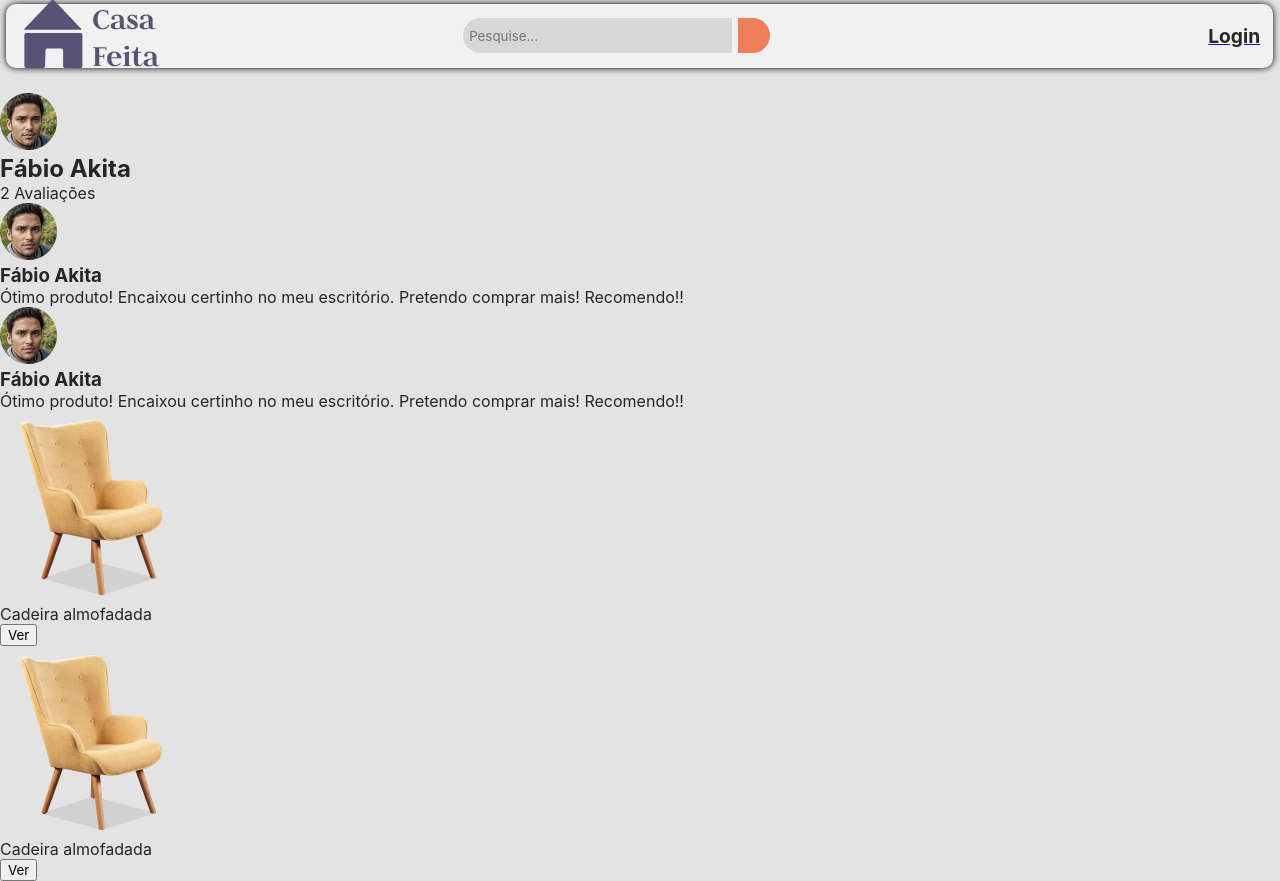
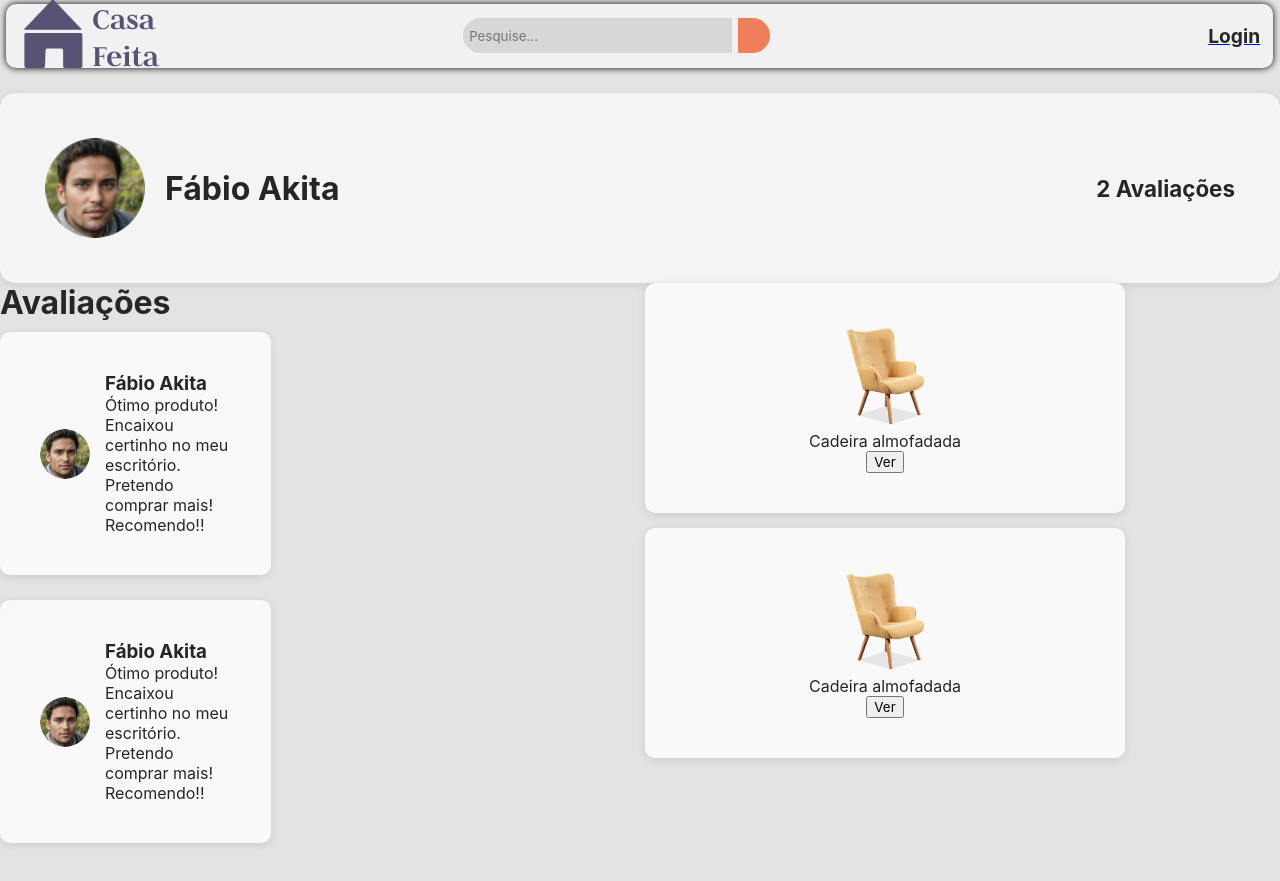
Before and after one commit to JSkahl/casa-feita-frontend, a Vue app: page /profile in a window 1280 px wide. After the commit the page ends 858 px from the top, so only its background shows below. Built offline with nearby package versions, Linux system fonts and the light colour scheme; no server answers; some icons are missing.

Commit message:
feat(profile): ajusta layout de reviews

```diff
--- a/src/components/profile/desktop/ProfileViewDesktop.vue
+++ b/src/components/profile/desktop/ProfileViewDesktop.vue
@@ -8,19 +8,67 @@ const props = defineProps({
   },
 });
 </script>
-
 <template>
-  <div class="profile-container">
-    <img :src="props.foto" alt="Foto de profile" class="foto-profile" />
-    <div class="profile-info">
-      <h2>Fábio Akita</h2>
-      <p>2 Avaliações</p>
+  <div class="container">
+    <div class="profile">
+      <div class="header">
+        <img :src="props.foto" alt="Foto de perfil" class="foto-profile" />
+        <div class="info">
+          <h2>Fábio Akita</h2>
+          <h3>2 Avaliações</h3>
+        </div>
+      </div>
     </div>
   </div>
 </template>
 
 <style scoped>
+.container {
+  display: flex;
+  justify-content: center;
+  align-items: center;
+}
 
+.profile {
+  display: flex;
+  align-items: center;
+  background-color: #f4f4f4;
+  padding: 45px;
+  border-radius: 15px;
+  box-shadow: 0 2px 10px rgba(0, 0, 0, 0.1);
+  width: 100%;
+  max-width: 1200px;
+}
 
+.header {
+  display: flex;
+  align-items: center;
+  width: 100%;
+}
 
+.foto-profile {
+  border-radius: 50%;
+  width: 100px;
+  height: 100px;
+  margin-right: 20px;
+}
+
+.info {
+  display: flex;
+  flex-direction: row;
+  justify-content: space-between;
+  align-items: center;
+  width: 100%;
+}
+
+.info h2 {
+  margin: 0;
+  font-size: 2.0rem;
+  font-weight: bold;
+}
+
+.info h3 {
+  margin: 0;
+  font-size: 1.4rem;
+}
 </style>
--- a/src/components/profile/desktop/ReviewDesktop.vue
+++ b/src/components/profile/desktop/ReviewDesktop.vue
@@ -11,6 +11,7 @@ const props = defineProps({
 
 <template>
     <div class="review-card">
+    <h1>Avaliações</h1>
       <div class="review-info">
         <img :src="props.foto" alt="Foto de profile" class="foto-profile" />
         <div>
@@ -27,3 +28,24 @@ const props = defineProps({
       </div>
     </div>
   </template>
+
+<style scoped>
+
+.review-info {
+  display: flex;
+  align-items: center;
+  background-color: #f9f9f9;
+  padding: 40px;
+  width: 30%;
+  border-radius: 10px;
+  box-shadow: 0 2px 10px rgba(0, 0, 0, 0.1);
+  margin-bottom: 15px;
+}
+
+.foto-profile {
+  border-radius: 50%;
+  width: 50px;
+  height: 50px;
+  margin-right: 15px;
+}
+</style>
--- a/src/components/profile/desktop/ReviewProductDesktop.vue
+++ b/src/components/profile/desktop/ReviewProductDesktop.vue
@@ -10,6 +10,7 @@ const props = defineProps({
 </script>
 
 <template>
+    <div class="review-products-container">
       <div class="review-product">
         <img :src="props.foto" alt="Foto da cadeira" class="foto-cadeira" />
         <p>Cadeira almofadada</p>
@@ -20,10 +21,28 @@ const props = defineProps({
         <p>Cadeira almofadada</p>
         <button>Ver</button>
       </div>
+    </div>
   </template>
 
   <style scoped>
+  .review-products-container {
+    display: flex; /* Torna o container flexível */
+    flex-direction: column; /* Alinha os itens em uma coluna */
+  }
 
+  .review-product {
+    background-color: #f9f9f9;
+    padding: 40px;
+    width: 100%; /* Define a largura como 100% para ocupar todo o espaço disponível */
+    max-width: 400px; /* Define uma largura máxima se desejado */
+    border-radius: 10px;
+    box-shadow: 0 2px 10px rgba(0, 0, 0, 0.1);
+    margin-bottom: 15px;
+    text-align: center;
+  }
 
-
+  .foto-cadeira {
+    width: 100px;
+    height: auto;
+  }
   </style>
--- a/src/views/profile/ProfileView.vue
+++ b/src/views/profile/ProfileView.vue
@@ -15,8 +15,12 @@ const { breakpoint } = useMonitor();
     <div class="profile">
       <div v-if="breakpoint === 'lg' || breakpoint === 'xl'">
         <ProfileViewDesktop />
+        <div class="review-card">
+          <div class="review-pair">
             <ReviewDesktop />
             <ReviewProductDesktop />
+          </div>
+        </div>
       </div>
 
       <div v-else-if="breakpoint === 'sm' || breakpoint === 'xs'">
@@ -28,9 +32,19 @@ const { breakpoint } = useMonitor();
   </template>
 
   <style scoped>
-
-    .profile{
+  .review-card {
     display: flex;
+    flex-direction: column; /* Mantém os componentes em coluna */
+    gap: 10px; /* Espaçamento entre as linhas */
   }
 
+  .review-pair {
+    display: flex; /* Mantém os componentes lado a lado */
+    gap: 10px; /* Espaçamento entre os componentes */
+  }
+
+  .review-pair > * {
+    flex: 1; /* Faz com que ambos os componentes ocupem o mesmo espaço */
+    box-sizing: border-box; /* Para garantir que padding e margin sejam considerados no tamanho */
+  }
   </style>
```
Lines whose indentation alone changed are shown as unchanged.
